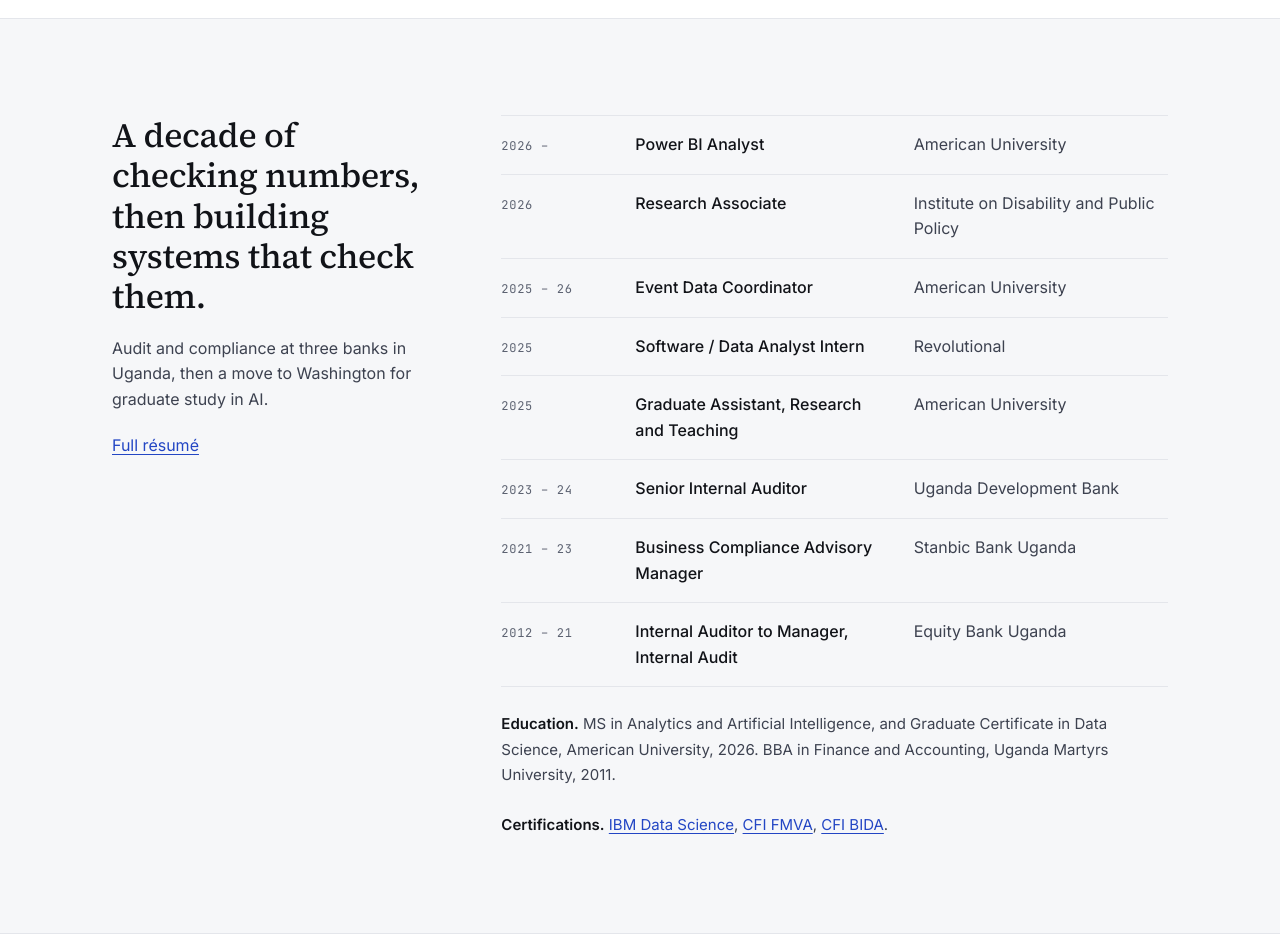
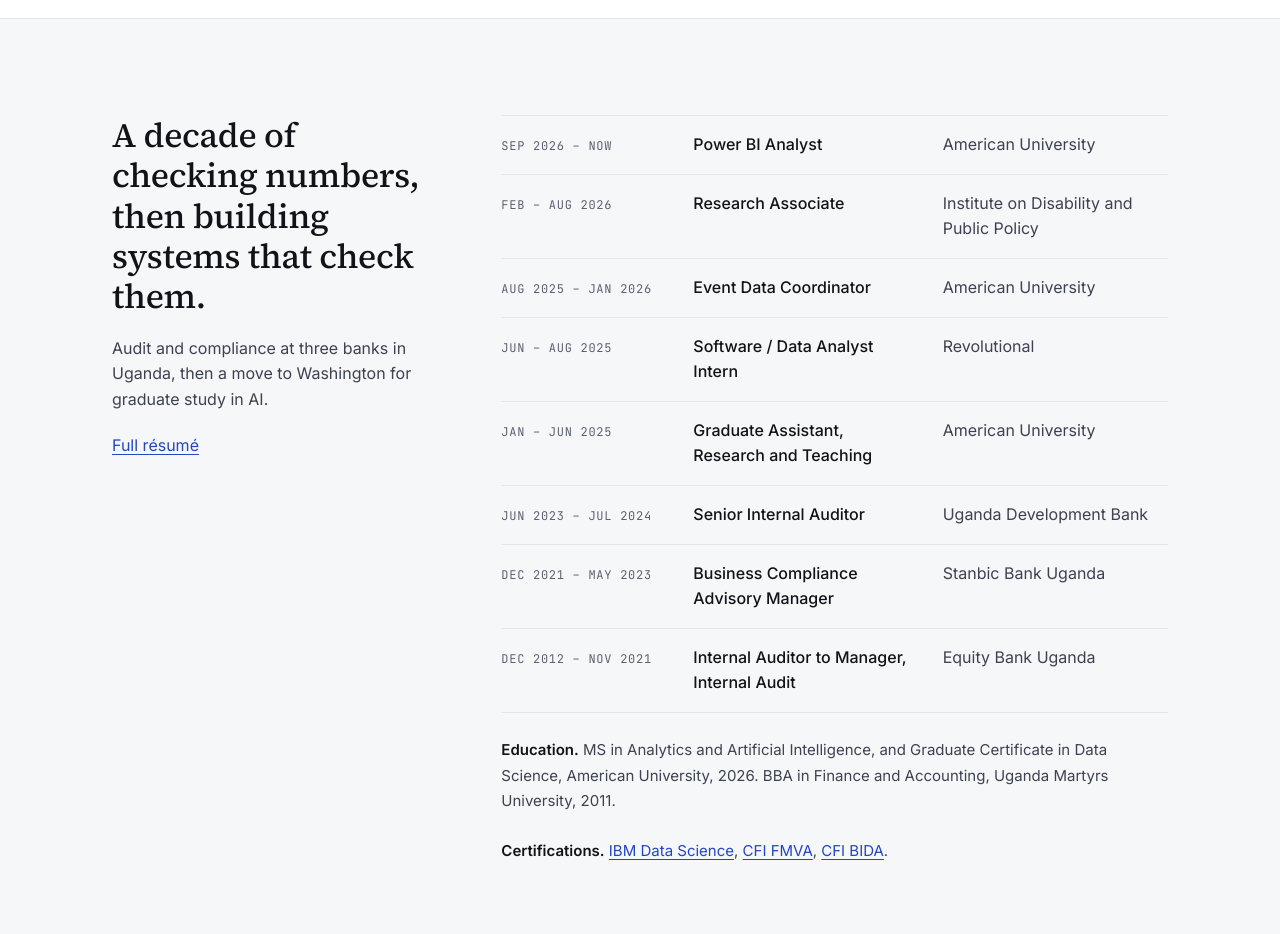
Before and after one commit to LinusConradM/Personal-Website, an Astro site: page / in a window 1280 px wide. Shown: the part 3800-4734 px from the top of the page. Built offline with nearby package versions, Linux system fonts and the light colour scheme; Astro itself is replaced by a stand-in of ours.

Commit message:
Show the IDPP role as ended in August 2026, with month ranges for every role
Experience rows now use the same month ranges as the résumé, so the
Research Associate role reads as Feb to Aug 2026 rather than ongoing.
The CRPD case study's role line carries the same dates.

Co-Authored-By: Claude Opus 5.5 <noreply@anthropic.com>
Claude-Session: https://claude.ai/code/session_01RTmpajuMYrAPSMHJyVz3re

```diff
--- a/src/pages/index.astro
+++ b/src/pages/index.astro
@@ -53,14 +53,14 @@ const moreWork = [
 ];
 
 const roles = [
-  { years: '2026 –', role: 'Power BI Analyst', org: 'American University' },
-  { years: '2026', role: 'Research Associate', org: 'Institute on Disability and Public Policy' },
-  { years: '2025 – 26', role: 'Event Data Coordinator', org: 'American University' },
-  { years: '2025', role: 'Software / Data Analyst Intern', org: 'Revolutional' },
-  { years: '2025', role: 'Graduate Assistant, Research and Teaching', org: 'American University' },
-  { years: '2023 – 24', role: 'Senior Internal Auditor', org: 'Uganda Development Bank' },
-  { years: '2021 – 23', role: 'Business Compliance Advisory Manager', org: 'Stanbic Bank Uganda' },
-  { years: '2012 – 21', role: 'Internal Auditor to Manager, Internal Audit', org: 'Equity Bank Uganda' },
+  { years: 'Sep 2026 – now', role: 'Power BI Analyst', org: 'American University' },
+  { years: 'Feb – Aug 2026', role: 'Research Associate', org: 'Institute on Disability and Public Policy' },
+  { years: 'Aug 2025 – Jan 2026', role: 'Event Data Coordinator', org: 'American University' },
+  { years: 'Jun – Aug 2025', role: 'Software / Data Analyst Intern', org: 'Revolutional' },
+  { years: 'Jan – Jun 2025', role: 'Graduate Assistant, Research and Teaching', org: 'American University' },
+  { years: 'Jun 2023 – Jul 2024', role: 'Senior Internal Auditor', org: 'Uganda Development Bank' },
+  { years: 'Dec 2021 – May 2023', role: 'Business Compliance Advisory Manager', org: 'Stanbic Bank Uganda' },
+  { years: 'Dec 2012 – Nov 2021', role: 'Internal Auditor to Manager, Internal Audit', org: 'Equity Bank Uganda' },
 ];
 ---
 <Base
@@ -377,7 +377,7 @@ const roles = [
   .roles { list-style: none; padding: 0; }
   .roles li {
     display: grid;
-    grid-template-columns: 110px minmax(0, 1fr) minmax(0, 1fr);
+    grid-template-columns: 168px minmax(0, 1fr) minmax(0, 1fr);
     gap: 4px 24px;
     padding: 16px 0;
     border-top: 1px solid var(--line);
--- a/src/pages/work/crpd-dashboard.astro
+++ b/src/pages/work/crpd-dashboard.astro
@@ -7,7 +7,7 @@ import CaseStudy from '../../layouts/CaseStudy.astro';
   kicker="Case study 02 · 2026"
   headline="CRPD Dashboard: turning a treaty’s paperwork into evidence advocates can quote."
   meta={[
-    { label: 'Role', value: 'Research Associate, Institute on Disability and Public Policy' },
+    { label: 'Role', value: 'Research Associate, Institute on Disability and Public Policy, Feb to Aug 2026' },
     { label: 'Stack', value: 'Python, Streamlit, FAISS, Claude, Plotly' },
     { label: 'Runs on', value: 'Posit Connect' },
   ]}
```
